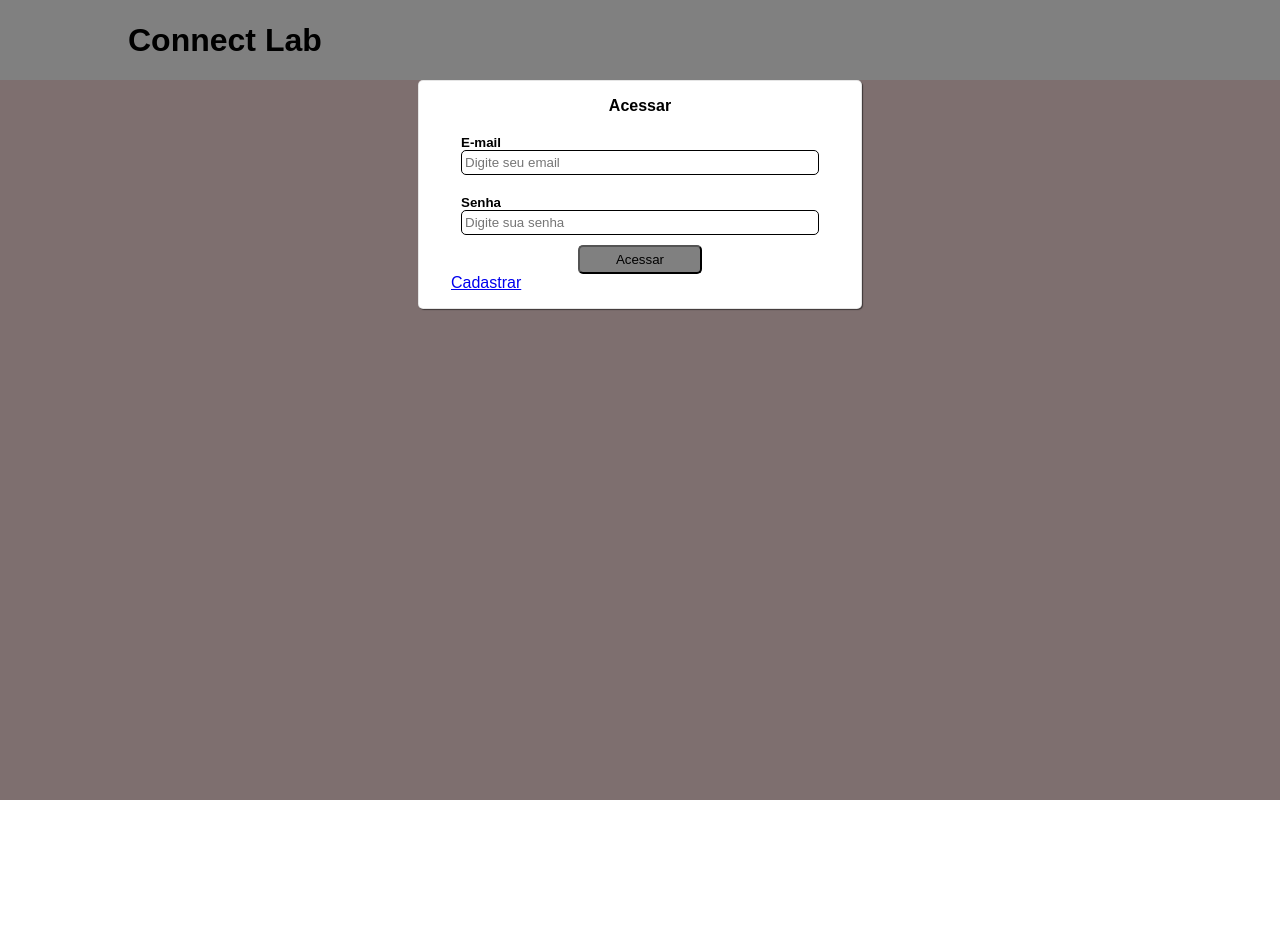
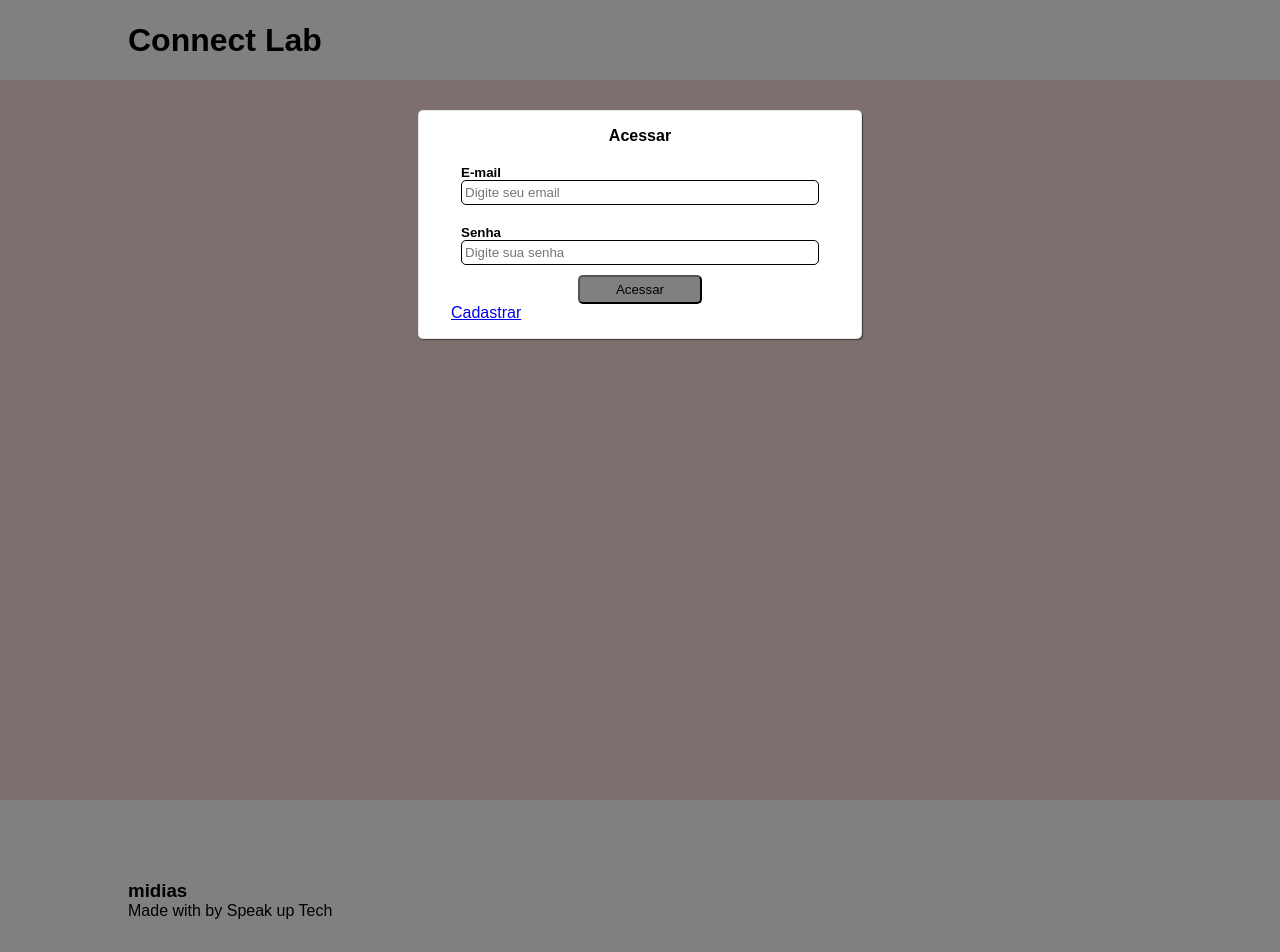
Before and after one commit to caetanobraga/ConnectLab, a React (Vite) app: page /login in a window 1280 px wide. Shown: the top 952 px of the page. Before the commit the page ends 800 px from the top, so only its background shows below. Built offline with nearby package versions, Linux system fonts and the light colour scheme.

Commit message:
correcao conexao api

```diff
--- a/src/App.jsx
+++ b/src/App.jsx
@@ -8,6 +8,7 @@ import { AppRoutes } from './routes/AppRoutes';
 import { BrowserRouter } from 'react-router-dom';
 import { AuthProvider } from './contexts/Authenticate';
 import { AppStyled } from './App.styles';
+import { Footer } from './components/Footer/footer';
 
 function App() {
   const [theme, setTheme] = useState('dark');
@@ -22,6 +23,7 @@ function App() {
           <Main>
             <AppRoutes></AppRoutes>
           </Main>
+          <Footer />
         </AuthProvider>
       </BrowserRouter>
     </ThemeProvider>
--- /dev/null
+++ b/src/components/Footer/Footer.jsx
@@ -0,0 +1,15 @@
+import { Container } from '../Container/Container';
+import { FooterStyled } from './Footer.styles';
+
+export const Footer = () => {
+  return (
+    <FooterStyled>
+      <Container>
+        <div>
+          <h3>midias</h3>
+        </div>
+        <p>Made with by Speak up Tech</p>
+      </Container>
+    </FooterStyled>
+  );
+};
--- /dev/null
+++ b/src/components/Footer/Footer.styles.jsx
@@ -0,0 +1,19 @@
+import styled from 'styled-components';
+
+export const FooterStyled = styled.footer`
+  background-color: ${({ theme }) => theme.colors.secundary};
+  height: 200px;
+  color: ${({ theme }) => theme.colors.primary};
+  display: flex;
+  align-items: center;
+  justify-content: center;
+  margin: 0;
+  width: 100%;
+
+  @media screen and (max-width: 600px) {
+    & ul {
+      flex-direction: column;
+      gap: 3px;
+    }
+  }
+`;
--- a/src/components/Main/Main.styles.jsx
+++ b/src/components/Main/Main.styles.jsx
@@ -6,5 +6,5 @@ export const MainStyled = styled.div`
   min-height: calc(100vh - 80px);
   display: flex;
   justify-content: center;
-  //align-items: start;
+  padding-top: 30px;
 `;
--- a/src/components/Paper/Paper.styles.jsx
+++ b/src/components/Paper/Paper.styles.jsx
@@ -4,7 +4,7 @@ export const PaperStyled = styled.div`
   border: 1px solid rgba(0, 0, 0, 0.1);
   box-shadow: 1px 1px 1px rgba(0, 0, 0, 0.5);
   padding: 1em 2em;
-  height: fit-content;
+  height: 100%;
   border-radius: 5px;
   background-color: white;
 `;
--- a/src/contexts/Authenticate.jsx
+++ b/src/contexts/Authenticate.jsx
@@ -2,7 +2,7 @@ import { createContext, useState, useEffect } from 'react';
 import PropTypes from 'prop-types';
 import { useNavigate } from 'react-router-dom';
 
-import { api, createLogin } from '../utils/api';
+import { createLogin } from '../utils/api';
 
 export const AuthContext = createContext();
 
@@ -31,7 +31,7 @@ export const AuthProvider = ({ children }) => {
     localStorage.setItem('user', JSON.stringify(loggedUser));
     localStorage.setItem('token', token);
 
-    api.defaults.headers.Authorization = `Bearer ${token}`;
+    // api.defaults.headers.Authorization = `Bearer ${token}`;
     setUser(loggedUser);
     navigate('/');
   };
@@ -39,7 +39,7 @@ export const AuthProvider = ({ children }) => {
   const logout = () => {
     localStorage.removeItem('user');
     localStorage.removeItem('token');
-    api.defaults.headers.Authorization = null;
+    // api.defaults.headers.Authorization = null;
     setUser(null);
     navigate('/login');
   };
--- a/src/pages/Dispositivos/Dispositivos.jsx
+++ b/src/pages/Dispositivos/Dispositivos.jsx
@@ -136,6 +136,7 @@ export const Dispositivos = () => {
                 <span>{formState.errors.local.message}</span>
               )}
             </LabelInput>
+            <h5>Local</h5>
             <LabelInput>
               <input {...register('comodo')} type="text" id="comodo"></input>
               {formState.errors.comodo && (
--- a/src/pages/Home/Home.jsx
+++ b/src/pages/Home/Home.jsx
@@ -12,18 +12,13 @@ import {
 export const Home = () => {
   const [devices, setDevices] = useState();
   const [loading, setLoading] = useState(true);
+  const userId = JSON.parse(localStorage.getItem('user'));
 
-  const [deviceSelected, setDeviceSelected] = useState(null);
-
-  const userId = JSON.parse(localStorage.getItem('user'));
+  const [deviceSelected, setDeviceSelected] = useState('');
 
   useEffect(() => {
     (async () => {
       const response = await getUsersDevices(userId.id);
-      if (response) {
-        // console.log(response);
-        // return;
-      }
       setDevices(response.data);
       setLoading(false);
     })();
@@ -59,7 +54,9 @@ export const Home = () => {
         isOpen={Boolean(deviceSelected)}
         close={() => setDeviceSelected(false)}
       >
-        <h1>.</h1>
+        {console.log(deviceSelected)}
+        <h1>teste</h1>
+        <h4>{deviceSelected.device.name}</h4>
       </Modal>
     </Container>
   );
--- a/src/pages/Perfil/Perfil.jsx
+++ b/src/pages/Perfil/Perfil.jsx
@@ -19,7 +19,7 @@ export const Perfil = () => {
       setUser(response.data);
       setLoading(false);
     })();
-  }, []);
+  }, [userId.id]);
 
   if (loading) {
     return <h1>Carregando...</h1>;
--- a/src/routes/AppRoutes.jsx
+++ b/src/routes/AppRoutes.jsx
@@ -1,4 +1,4 @@
-import { BrowserRouter as Router, Route, Routes } from 'react-router-dom';
+import { Route, Routes } from 'react-router-dom';
 
 import { Cadastrar, Login, Home, Dispositivos, Perfil } from '../pages';
 import { Private } from './Private';
```
